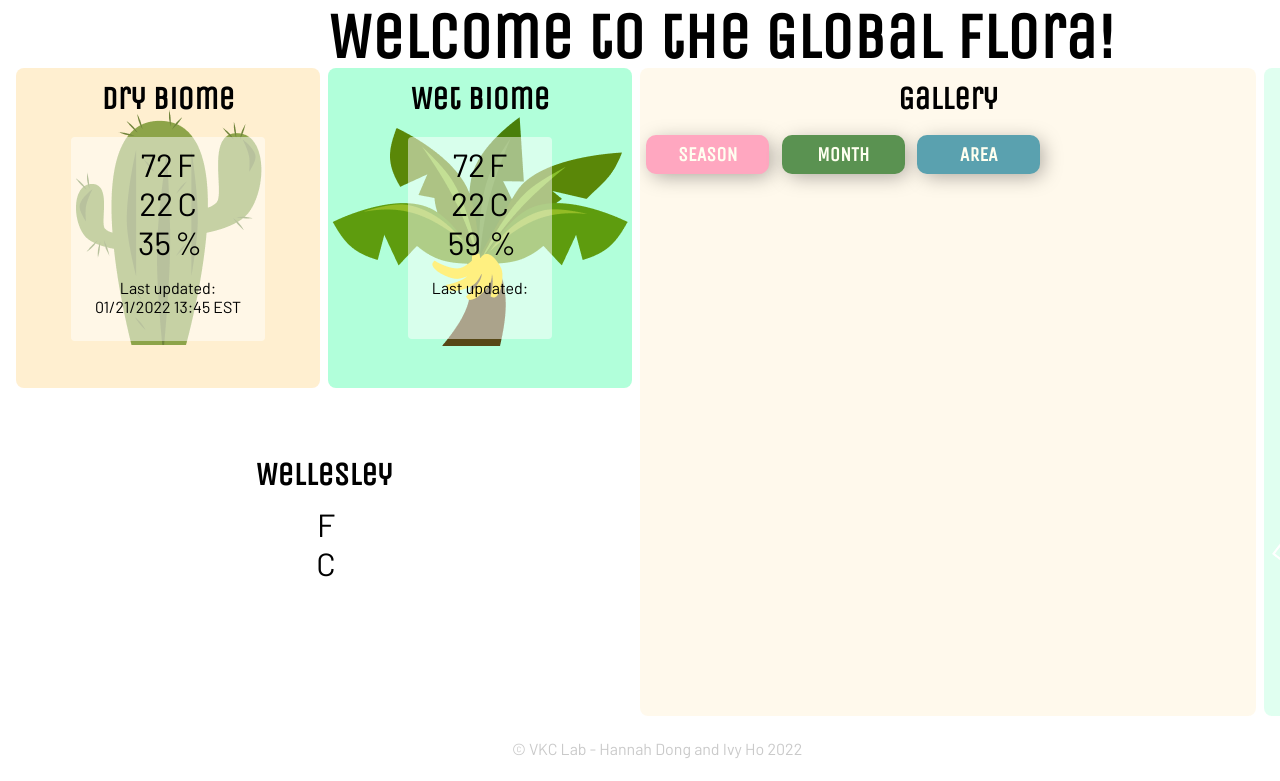
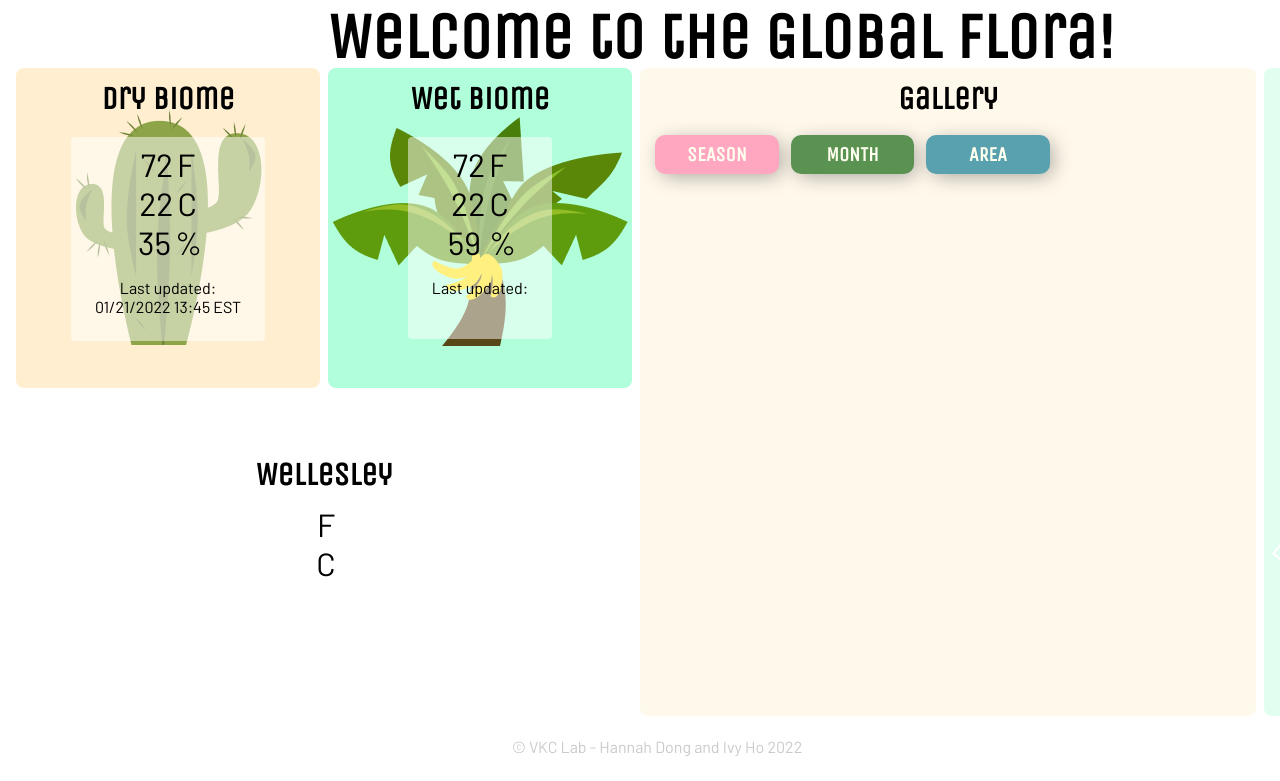
Before and after one commit to hexueer/Global-Flora-Project, a Flask app: template templates/testing.html in a window 1280 px wide; the page is wider, and only the part inside the window is pictured. Shown: the part 25-806 px from the top of that part. After the commit the page ends 781 px from the top of that part, so only its background shows below. Run offline with Flask 2, Linux system fonts and the light colour scheme; the template is opened without the code that fills it, so the values that code supplies are empty; some libraries are stand-ins or nearby versions.

Commit message:
gallery css fixed

```diff
--- a/static/gallery.js
+++ b/static/gallery.js
@@ -101,7 +101,7 @@ $(document).ready(function () {
 
   // dynamically generate more img elements on scroll
   $("#gallery").scroll(function () {
-    if ($(this).scrollTop() + 1 >= $(".img-gallery-container").height() - $("#gallery").height()) {
+    if ($(this).scrollTop() + 10 >= $(".img-gallery-container").height() - $("#gallery").height()) {
       populateGallery(display, 3);
     }
   });
@@ -166,15 +166,15 @@ function filterByCategory(category, tag) {
   switch (category) {
     case 'Season':
       season = tag;
-      tag != 0 ? $("#seasonNav > h2").text(tag) : $("#seasonNav > h2").text(category); // display chosen tag on button
+      tag != 0 ? $("#seasonNav > h3").text(tag) : $("#seasonNav > h3").text(category); // display chosen tag on button
       break;
     case 'Month':
       month = tag;
-      tag != 0 ? $("#monthNav > h2").text(tag) : $("#monthNav > h2").text(category); // display chosen tag on button
+      tag != 0 ? $("#monthNav > h3").text(tag) : $("#monthNav > h3").text(category); // display chosen tag on button
       break;
     case 'Area':
       area = tag;
-      tag != 0 ? $("#areaNav > h2").text(tag) : $("#areaNav > h2").text(category); // display chosen tag on button
+      tag != 0 ? $("#areaNav > h3").text(tag) : $("#areaNav > h3").text(category); // display chosen tag on button
       break;
   }
 
--- a/static/styles/styles.css
+++ b/static/styles/styles.css
@@ -4,6 +4,10 @@
   box-sizing: border-box;
   scroll-behavior: smooth;
   overflow: visible;
+}
+
+body > div {
+  overflow-y: hidden;
 }
 
 h1,
@@ -55,6 +59,7 @@ p {
   grid-gap: 1vh;
   text-align: center;
 }
+
 .grid #gallery {
   background-color: rgba(255, 239, 208, 0.4);
   border-radius: 1vh;
@@ -200,11 +205,15 @@ ul li:last-child {
   justify-content: left;
 }
 
+.filter nav:first-child {
+  margin-left: 2.5%;
+}
+
 nav {
   position: relative;
   width: 20%;
   margin: 1%;
-  margin-bottom: 2%;
+  margin-bottom: 0;
 }
 
 #seasonNav h3,
@@ -290,15 +299,16 @@ nav ul li {
 }
 
 #seasonNav ul {
-  height: 400%;
+  height: 316%;
+  /* height: 7.5em; */
 }
 
 #monthNav ul {
-  height: 1200%;
+  height: 826%;
 }
 
 #areaNav ul {
-  height: 1200%;
+  height: 762%;
 }
 
 nav ul button {
@@ -315,7 +325,8 @@ nav ul button {
   width: 100%;
 }
 
-nav ul, nav ul li, nav ul li:last-child{
+nav ul, nav ul li, nav ul li:last-child {
+  display: block;
   padding: 0;
   margin: 0;
 }
@@ -330,7 +341,7 @@ nav ul, nav ul li, nav ul li:last-child{
 }
 
 .footer {
-  margin-top: 0.5vh;
+  margin-top: 0.3vh;
   text-align: center;
   position: fixed;
   top: 95%;
```
